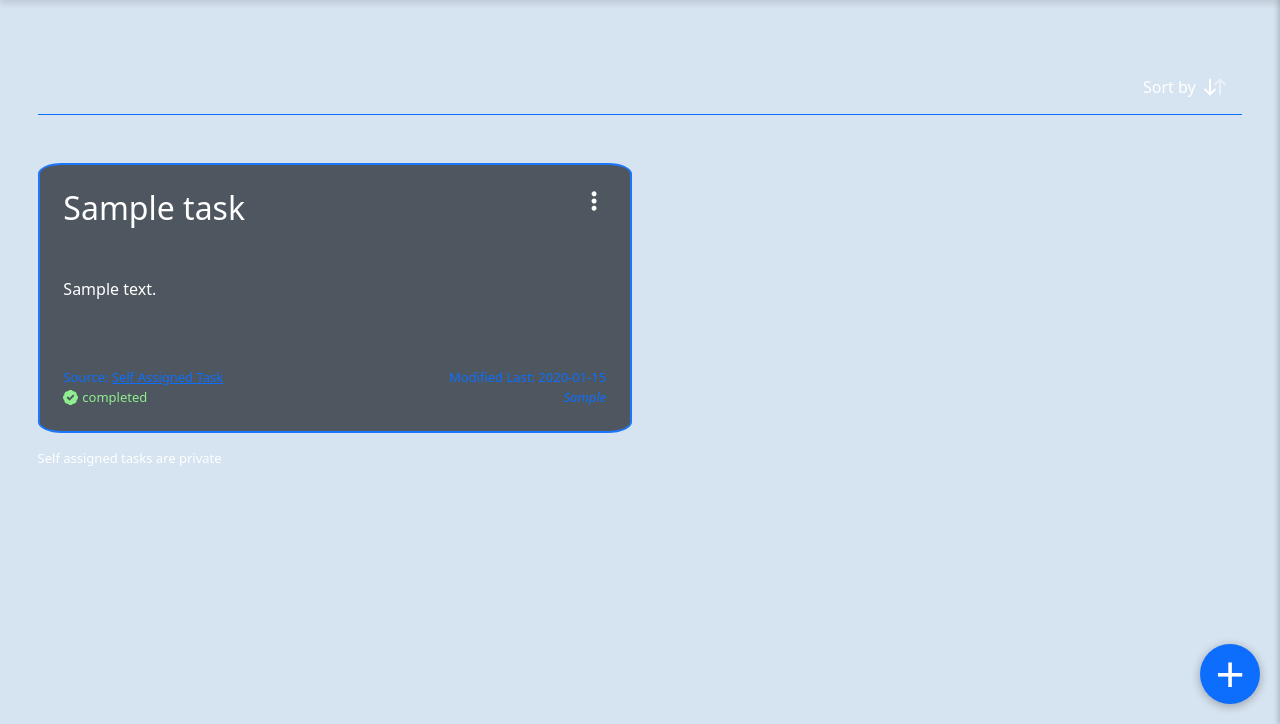
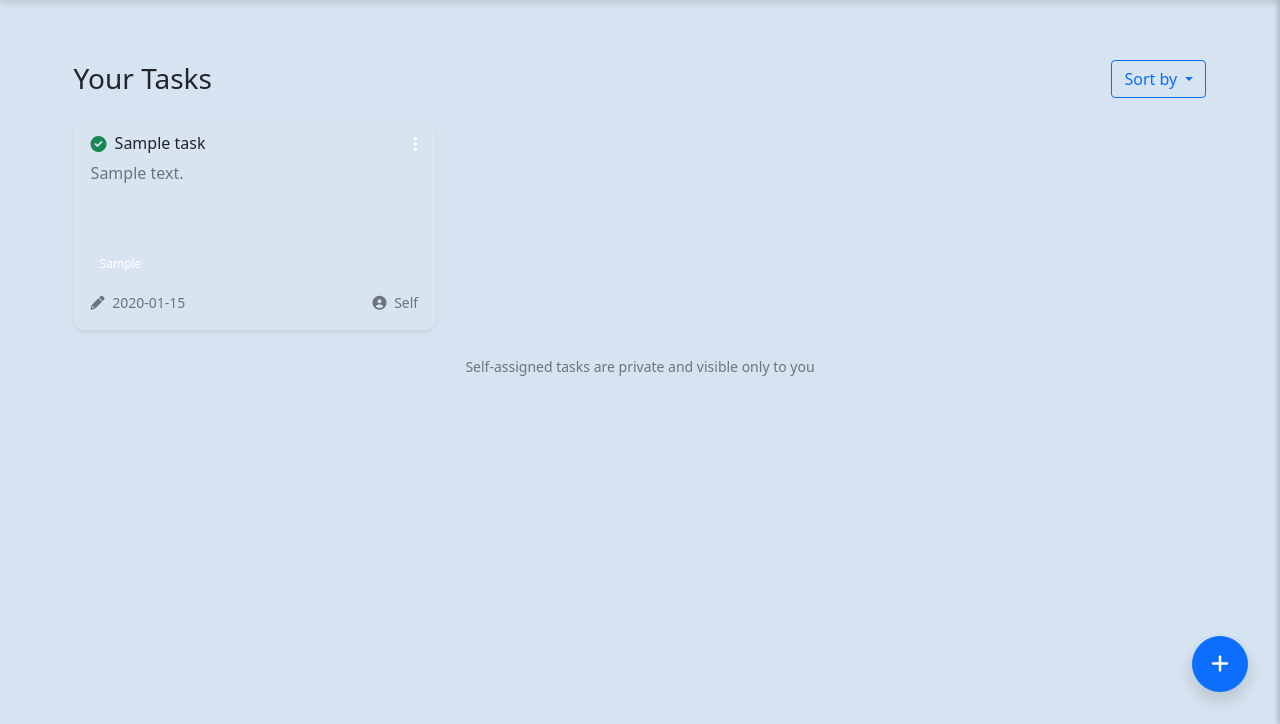
Before and after one commit to Sam-3l/TaskFlow, a Flask app: page /dashboard/tasks in a window 1280 px wide. Shown: the part 76-800 px from the top of the page. Run offline with Flask 3, Linux system fonts and the light colour scheme; a user stored in the database is signed in; tables that the repository leaves empty hold one stand-in row (values such as "Sample post"); grey boxes marked "Sample" are stand-in pictures.

Commit message:
designed tasks page

```diff
--- a/app/main/routes.py
+++ b/app/main/routes.py
@@ -26,6 +26,28 @@ def add_ordinal_suffix(day):
 
 main = Blueprint("main", __name__)
 
+# Custom template filters
+@main.app_template_filter('deadline_category')
+def deadline_category_filter(days):
+    if days is None:
+        return 'secondary'
+    if days <= 3:
+        return 'danger'
+    elif days <= 6:
+        return 'warning'
+    return 'safe'
+
+@main.app_template_filter('deadline_display')
+def deadline_display_filter(days):
+    if days is None:
+        return 'No deadline'
+    if days == 0:
+        return 'Today!'
+    elif days < 0:
+        return f'{-days}d overdue'
+    return f'{days}d left'
+
+
 @main.route("/")
 def home():
     return render_template("index.html")
@@ -42,23 +64,22 @@ def dashboard():
     }
     return render_template("dashboard.html", user=current_user, active_page="home", stats=stats)
 
-@main.app_template_filter("days_diff")
-def date_diff(date1 : datetime, date2 : datetime) -> timedelta.days:
-    if not date2:
-        return 0
-    diff = date2 - date1
-    return diff.days
-
-@main.app_template_filter("absolute")
-def absolute(num):
-    return abs(num)
-
-@main.route("/dashboard/tasks")
+@main.route('/dashboard/tasks')
 @login_required
 def tasks():
+    # Fetch tasks assigned to the current user
     tasks = Task.query.filter_by(assigned_to_user_id=current_user.id).all()
-    todays_date = datetime.now().date()
-    return render_template("tasks.html", user=current_user, tasks=tasks, today=todays_date, active_page="tasks")
+    today = datetime.today().date()
+
+    # Calculate deadline_from_now for each task
+    for task in tasks:
+        if task.deadline:
+            deadline_from_now = (task.deadline - today).days
+        else:
+            deadline_from_now = None
+        task.deadline_from_now = deadline_from_now
+
+    return render_template("tasks.html", user=current_user, tasks=tasks, active_page="tasks", today=today)
 
 @main.route("/dashboard/projects")
 @login_required
--- a/app/templates/parents/auth_base.html
+++ b/app/templates/parents/auth_base.html
@@ -8,6 +8,7 @@
     <link rel="stylesheet" href="https://cdnjs.cloudflare.com/ajax/libs/animate.css/4.1.1/animate.min.css">
     <link rel="stylesheet" href="{{ url_for('static', filename='styles.css') }}">
     <link rel="stylesheet" href="https://cdnjs.cloudflare.com/ajax/libs/aos/2.3.4/aos.css">
+    <link rel="stylesheet" href="https://cdnjs.cloudflare.com/ajax/libs/font-awesome/6.0.0/css/all.min.css">
     <title>{% block title %}{% endblock %}</title>
 </head>
 <body class="auth_body">
--- a/app/templates/parents/base.html
+++ b/app/templates/parents/base.html
@@ -6,6 +6,7 @@
     <link rel="icon" href="{{ url_for('static', filename='images/logo.png') }}">
     <link href="https://cdn.jsdelivr.net/npm/bootstrap@5.0.2/dist/css/bootstrap.min.css" rel="stylesheet" integrity="sha384-EVSTQN3/azprG1Anm3QDgpJLIm9Nao0Yz1ztcQTwFspd3yD65VohhpuuCOmLASjC" crossorigin="anonymous">
     <link rel="stylesheet" href=" {{ url_for('static', filename='styles.css') }} ">
+    <link rel="stylesheet" href="https://cdnjs.cloudflare.com/ajax/libs/font-awesome/6.0.0/css/all.min.css">
     <title>{% block title %}{% endblock %}</title>
 </head>
 <body>
--- a/app/templates/parents/form_base.html
+++ b/app/templates/parents/form_base.html
@@ -6,6 +6,7 @@
     <link rel="icon" href="{{ url_for('static', filename='images/logo.png') }}">
     <link href="https://cdn.jsdelivr.net/npm/bootstrap@5.0.2/dist/css/bootstrap.min.css" rel="stylesheet" integrity="sha384-EVSTQN3/azprG1Anm3QDgpJLIm9Nao0Yz1ztcQTwFspd3yD65VohhpuuCOmLASjC" crossorigin="anonymous">
     <link rel="stylesheet" href=" {{ url_for('static', filename='styles.css') }} ">
+    <link rel="stylesheet" href="https://cdnjs.cloudflare.com/ajax/libs/font-awesome/6.0.0/css/all.min.css">
     <title>{% block title %}{% endblock %}</title>
 </head>
 <body>
--- a/app/templates/tasks.html
+++ b/app/templates/tasks.html
@@ -2,94 +2,169 @@
 {% block title %}{{ user["fname"] }} | Tasks{% endblock %}
 
 {% block content %}
+<div class="container-fluid px-lg-5 px-3">
+    <div class="d-flex justify-content-between align-items-center mb-4">
+        <h1 class="h3 text-dark mb-0">Your Tasks</h1>
+        <div class="dropdown">
+            <button class="btn btn-outline-primary dropdown-toggle" type="button" id="sortDropdown" data-bs-toggle="dropdown">
+                Sort by
+            </button>
+            <ul class="dropdown-menu dropdown-menu-end">
+                <li><a class="dropdown-item" href="#">Priority</a></li>
+                <li><a class="dropdown-item" href="#">Deadline</a></li>
+                <li><a class="dropdown-item" href="#">Status</a></li>
+            </ul>
+        </div>
+    </div>
 
-<span class="sort"> Sort by&nbsp;
-    <svg width="30" height="30" viewBox="0 0 24 24" fill="none" xmlns="http://www.w3.org/2000/svg">
-        <path opacity="0.5" d="M16 18L16 6M16 6L20 10.125M16 6L12 10.125" stroke="#fff" stroke-width="1.5" stroke-linecap="round" stroke-linejoin="round"/>
-        <path d="M8 6L8 18M8 18L12 13.875M8 18L4 13.875" stroke="#fff" stroke-width="1.5" stroke-linecap="round" stroke-linejoin="round"/>
-    </svg>
-</span>
-<br><br>
-
-<div class="container-fluid tasks">
-    <div class="row g-3">
-
+    <div class="row g-4">
         {% if tasks %}
             {% for task in tasks %}
-                <div class="col-md-6">
-                    <div class="task">
-                        <div class="options">
-                            <svg fill="#fff" width="20" height="20" viewBox="0 0 32 32" version="1.1" xmlns="http://www.w3.org/2000/svg">
-                                <path d="M12.15 28.012v-0.85c0.019-0.069 0.050-0.131 0.063-0.2 0.275-1.788 1.762-3.2 3.506-3.319 1.95-0.137 3.6 0.975 4.137 2.787 0.069 0.238 0.119 0.488 0.181 0.731v0.85c-0.019 0.056-0.050 0.106-0.056 0.169-0.269 1.65-1.456 2.906-3.081 3.262-0.125 0.025-0.25 0.063-0.375 0.094h-0.85c-0.056-0.019-0.113-0.050-0.169-0.056-1.625-0.262-2.862-1.419-3.237-3.025-0.037-0.156-0.081-0.3-0.119-0.444zM20.038 3.988l-0 0.85c-0.019 0.069-0.050 0.131-0.056 0.2-0.281 1.8-1.775 3.206-3.538 3.319-1.944 0.125-3.588-1-4.119-2.819-0.069-0.231-0.119-0.469-0.175-0.7v-0.85c0.019-0.056 0.050-0.106 0.063-0.162 0.3-1.625 1.244-2.688 2.819-3.194 0.206-0.069 0.425-0.106 0.637-0.162h0.85c0.056 0.019 0.113 0.050 0.169 0.056 1.631 0.269 2.863 1.419 3.238 3.025 0.038 0.15 0.075 0.294 0.113 0.437zM20.037 15.575v0.85c-0.019 0.069-0.050 0.131-0.063 0.2-0.281 1.794-1.831 3.238-3.581 3.313-1.969 0.087-3.637-1.1-4.106-2.931-0.050-0.194-0.094-0.387-0.137-0.581v-0.85c0.019-0.069 0.050-0.131 0.063-0.2 0.275-1.794 1.831-3.238 3.581-3.319 1.969-0.094 3.637 1.1 4.106 2.931 0.050 0.2 0.094 0.394 0.137 0.588z"></path>
-                            </svg>
+                <div class="col-12 col-md-6 col-xl-4">
+                    <div class="card task-card shadow-sm h-100">
+                        <div class="card-header d-flex justify-content-between align-items-center bg-transparent border-0 pb-0">
+                            <div class="d-flex align-items-center">
+                                {% if task["status"] == 'completed' %}
+                                    <i class="fas fa-check-circle text-success me-2"></i>
+                                {% else %}
+                                    <i class="fas fa-circle-notch text-primary me-2"></i>
+                                {% endif %}
+                                <h3 class="h6 mb-0">
+                                    <a href="/dashboard/tasks/{{ task['id'] }}" class="text-decoration-none text-dark stretched-link">
+                                        {{ task["title"]|truncate(45, True) }}
+                                    </a>
+                                </h3>
+                            </div>
+                            <button class="btn btn-link text-white p-0">
+                                <i class="fas fa-ellipsis-v"></i>
+                            </button>
                         </div>
-                        <h2 class="tasks-header"><a href="/dashboard/tasks/{{ task['id'] }}">{{ task["title"] }}</a></h2>
-                        <div class="task-description">
-                            <p>{{ task['description'] }}</p>
-                        </div>
-                        <p></p>
-                        <div class="task-attribute">
-                            <span class="task-source">Source:&nbsp;<a href="{% if task['source'] %}#{% else %}/dashboard/tasks/{{ task['id'] }}{% endif %}">{% if task['source'] %}{{ task['source'] }}{% else %}Self Assigned Task{% endif %}</a></span>
-                            <span class="task-date">Modified Last: {{ task["modified_last"] }}</span>
-                            {% if task["status"] == 'completed' %}
-                                <span class="task-deadline" style="color: lightgreen;">
-                                    <svg width="15" height="15" viewBox="0 0 16 16" fill="none" xmlns="http://www.w3.org/2000/svg" class="me-1">
-                                        <path fill-rule="evenodd" clip-rule="evenodd" d="M14.6563 5.24291C15.4743 5.88358 16 6.8804 16 8C16 9.11964 15.4743 10.1165 14.6562 10.7572C14.7816 11.7886 14.4485 12.8652 13.6568 13.6569C12.8651 14.4486 11.7885 14.7817 10.7571 14.6563C10.1164 15.4743 9.1196 16 8 16C6.88038 16 5.88354 15.4743 5.24288 14.6562C4.21141 14.7817 3.13481 14.4485 2.34312 13.6568C1.55143 12.8652 1.2183 11.7886 1.34372 10.7571C0.525698 10.1164 0 9.1196 0 8C0 6.88038 0.525715 5.88354 1.34376 5.24288C1.21834 4.21141 1.55147 3.13481 2.34316 2.34312C3.13485 1.55143 4.21145 1.2183 5.24291 1.34372C5.88358 0.525698 6.8804 0 8 0C9.11964 0 10.1165 0.525732 10.7572 1.3438C11.7886 1.21838 12.8652 1.55152 13.6569 2.3432C14.4486 3.13488 14.7817 4.21146 14.6563 5.24291ZM12.2071 6.20711L10.7929 4.79289L7 8.58579L5.20711 6.79289L3.79289 8.20711L7 11.4142L12.2071 6.20711Z" fill="lightgreen"/>
-                                    </svg>
-                                    completed
+
+                        <div class="card-body pt-1">
+                            <div class="task-description scrollable-content mb-3">
+                                <p class="text-muted mb-0">{{ task['description']|truncate(200, True) }}</p>
+                            </div>
+
+                            <div class="d-flex flex-wrap gap-2 mb-3">
+                                <span class="badge priority-{{ task['priority'] }}">
+                                    {{ task['priority']|replace('-', ' ')|title }}
                                 </span>
-                            {% else %}
-                                {% with deadline_from_now = today|days_diff(task['deadline']) %}
-                                    <span class="task-deadline" style="{% if deadline_from_now <= 3 %}color: lightcoral;{% elif deadline_from_now <= 6 %}color: yellow;{% else %}color: lightgreen;{% endif %}">{% if task['deadline'] %}{% if deadline_from_now == 0 %}DEADLINE IS TODAY!!!{% else %}{{ deadline_from_now|absolute() }} day{% if deadline_from_now|absolute() != 1 %}s{% endif %} {% if deadline_from_now < 0 %}beyond the{% else %}to{% endif %} deadline {% endif %} &nbsp;<strong style="color:white">|</strong>&nbsp;{% endif %}
-                                    <span style="color:#0d6efd;">{{ task["status"] }}</span></span>
-                                {% endwith %}
-                            {% endif %}
-                            <div class="task-rank"><em>{{ task['priority'] }}</em></div>
+                                {% if task["status"] != 'completed' %}
+                                    <span class="badge deadline-{{ task['deadline_from_now']|deadline_category }}">
+                                        <i class="fas fa-clock me-1"></i>
+                                        {% if task['deadline'] %}
+                                            {{ task['deadline_from_now']|deadline_display }}
+                                        {% endif %}
+                                    </span>
+                                {% endif %}
+                            </div>
+
+                            <div class="d-flex justify-content-between text-muted small">
+                                <span>
+                                    <i class="fas fa-pencil-alt me-1"></i>
+                                    {{ task["modified_last"] }}
+                                </span>
+                                <span>
+                                    {% if task['source'] %}
+                                        <i class="fas fa-external-link-alt me-1"></i>
+                                        {{ task['source']|truncate(20, True) }}
+                                    {% else %}
+                                        <i class="fas fa-user-circle me-1"></i>
+                                        Self
+                                    {% endif %}
+                                </span>
+                            </div>
                         </div>
                     </div>
                 </div>
-
             {% endfor %}
-
-            <span style="font-size: small;">Self assigned tasks are private</span>
-
         {% else %}
-            <div class="no-tasks-container">
-                <svg viewBox="0 0 128 128" xmlns="http://www.w3.org/2000/svg" aria-hidden="true" role="img" class="no-tasks-icon">
-                    <radialGradient id="IconifyId17ecdb2904d178eab7645" cx="27.506" cy="32.244" r="59.836" gradientTransform="matrix(1 .0055 -.00387 .704 .125 9.394)" gradientUnits="userSpaceOnUse"><stop offset=".334" stop-color="#fff7cf"></stop><stop offset="1" stop-color="#ffdfa7"></stop></radialGradient>
-                    <path d="M116.62 124.26H11.32c-4.15 0-7.52-3.37-7.52-7.52V11.44c0-4.15 3.37-7.52 7.52-7.52h105.3c4.15 0 7.52 3.37 7.52 7.52v105.3c.01 4.15-3.36 7.52-7.52 7.52z" fill="url(#IconifyId17ecdb2904d178eab7645)"></path>
-                    <path d="M124.15 82.73v34.01c0 4.15-3.37 7.52-7.52 7.52H11.32c-4.15 0-7.52-3.37-7.52-7.52V79.98l120.35 2.75z" fill="#f8ab59"></path>
-                    <path d="M124.15 106.09v10.65c0 4.15-3.37 7.52-7.52 7.52H78.46s-10.16-3.56-12.91-3.97s-15.16-2.44-15.67-4.38s16.99-3.87 20.35-4.17c3.36-.31 25.03-2.65 26.66-3.05c1.63-.41 6-1.83 10.99-2.14c4.99-.3 16.27-.46 16.27-.46z" fill="#f08846"></path>
-                    <path d="M92.82 124.26h23.8c4.15 0 7.52-3.37 7.52-7.52v-2.35s-19.24-1.78-24.63-2.11c-5.39-.33-18.39-.47-17.47 4.57c.66 3.6 10.78 7.41 10.78 7.41z" fill="#c76933"></path>
-                    <path fill="#ef8848" d="M87.14 83.53l37 .68l.01-3.28l-37.59-.38z"></path>
-                    <path d="M3.79 89.72s12.7.27 15.59.66c2.89.39 7.42.78 9.83.68s16.87-1.45 22.36-1.84s10.22.77 11.57.87c1.35.1 4.63 1.16 3.76 1.73s-6.26 2.31-9.54 2.41s-9.25 1.16-13.49 1.45s-16.68.82-22.76 1.01s-17.31-.33-17.31-.33l-.01-6.64z" fill="#ef8848"></path>
-                    <path d="M16.98 105.12c-.52.93 4.14 2.12 11.57 2.31c7.42.19 13.78-1.25 14.07-2.7c.29-1.45-9.27-2.58-13.22-2.58c-4.28 0-11.46 1.24-12.42 2.97z" fill="#ef8848"></path>
-                    <path d="M124.14 87.98s-2.78.37-5 1.24s-6.75 1.83-6.65 2.41s4.24 1.54 6.26 2.12s5.4.61 5.4.61l-.01-6.38z" fill="#ef8848"></path>
-                    <path d="M3.8 76.14l.01 7.21s12.11.96 19.92 1.15s27.37-.58 27.37-.58s-6.94-8.87-7.33-9.06s-12.61-10.28-14.06-10.28c-1.45 0-2.81 1.41-4.45 1.89c-1.64.48-8 3.08-10.79 4.43c-2.8 1.35-4.53 3.08-6.46 3.76c-1.93.68-4.21 1.48-4.21 1.48z" fill="#ef8848"></path>
-                    <path d="M31.82 71.77c2.81 3.65 6.07 4.53 8 6.36c1.93 1.83 8.39 5.98 8.39 5.98l45.68-.29s-4.63-6.17-9.35-7.13s-8-.29-8-.29s-7.13-.77-12.14-1.93c-5.01-1.16-9.06-2.31-13.01-2.8s-10.6-2.31-13.4-3.57c-2.8-1.25-8-3.47-8-3.47s.19 1.35.58 2.51c.38 1.16-.68 2.13 1.25 4.63z" fill="#c76831"></path>
-                    <path d="M15.64 31.6c-.2 8.25 5.82 12.47 12.44 12.78c5.13.24 12.02-3.56 12.17-11.77c.15-8.25-4.96-12.53-11.97-12.98c-5.95-.38-12.45 4.33-12.64 11.97z" fill="#ffca29"></path>
-                    <path d="M72.9 56.1c-3.47.18-7.3 2.95-7.59 9.22c-.16 3.55.83 8.97.9 10.03c.16 2.53.16 10.24 1.64 13.99c1.58 4.02 3.42 5.92 5.06 6.79c1.64.87 11.87 5.98 11.87 5.98s.58 9.74.68 11.67c.1 1.93 2.99 4.15 8.1 3.67c5.11-.48 7.43-13.02 7.43-13.6c0-.58.39-16.3.39-16.3s7.04 2.12 10.42-1.54c3.38-3.67 8.3-26.34 7.24-29.33s-3.67-4.82-6.37-4.63c-2.7.19-5.11 1.64-5.79 5.98s.39 11.29.39 13.12s-.48 5.79-2.32 6.37c-1.83.58-3.47-.29-3.47-.29s1.68-32.12.81-35.49c-.87-3.38-4.38-6.57-9.3-6.09s-9.39 3.82-10.06 11.73s.51 11.13.61 15.76s.77 26.82.77 26.82s-4.92 2.6-5.79-1.93c-.87-4.53 2.22-23.54 1.25-26.53s-3.11-5.59-6.87-5.4z" fill="#8bc12d"></path>
-                    <path d="M74.97 59.51c-.21.16.05 13.28.24 17.72c.19 4.44.39 11.58 4.05 14.76c2.81 2.44 5.06 1.88 5.06 1.88l-.06-5.55s-1.72 0-3.16-1.35c-1.9-1.77-1.74-7.52-1.35-11c.39-3.47.77-10.13.39-13.22c-.39-3.08-2.48-5.35-5.17-3.24z" fill="#418c1d"></path>
-                    <path d="M79.75 98.86c-.2 0-.39-.07-.55-.22c-.2-.19-4.98-4.72-6.52-7.53c-2.32-4.23-2.32-10.06-2.32-12.25c0-1.06-.13-2.43-.28-4.01c-.14-1.54-.3-3.28-.4-5.21c-.2-4.04.47-6.43 1.06-8.08c.15-.42.6-1.33 1.02-1.22c.43.12.44 1.1.34 1.53c-.28 1.22-.92 3.68-.74 7.46c.09 1.9.18 3.86.32 5.38c.15 1.62.28 3.03.28 4.16c0 2.08.36 7.61 2.48 11.48c1.41 2.58 6.18 6.92 6.23 6.97c.32.3-.04.98-.34 1.3c-.16.16-.37.24-.58.24z" fill="#5f9a22"></path>
-                    <path d="M102.03 82.17c-.41 0-.76-.32-.8-.74a.81.81 0 0 1 .74-.86c.05 0 4.21.14 6.29-1.68c1.54-1.34 2.12-5.66 2.06-8.71c-.02-.93-.04-1.83-.02-2.63c.09-3.6-.04-9.13-.05-9.2c-.02-.44-.37-2.46.49-2.53c.45-.03.77.63.92 1.36c.41 1.96.32 6.76.23 10.41c-.02.78 0 1.65.02 2.55c.08 3.55-.3 8.37-2.4 10.2c-2.49 2.18-7.21 1.8-7.43 1.82c-.01.01-.03.01-.05.01z" fill="#5f9a22"></path>
-                    <path d="M89.59 116.43c-.53 0-.52-.71-1-.95c-.71-.35-.89-17.46-1.08-25.01c-.12-4.7-.37-11.89-.6-17.89c-.14-3.68-.37-7.07-.45-9.35c-.03-.94-.15-2.26-.18-3.21c-.19-5.21-.19-9.73.4-13.16c.69-4.06 1.27-5.09 1.95-6.32c.76-1.38 1.85-2.16 2.34-1.91c.49.25-.12 1.29-.43 2.4c-.31 1.11-.84 2.23-1.48 5.98c-.55 3.23-.77 8.46-.59 13.33c.04.95.07 1.91.1 2.86c.07 2.28.41 5.47.55 9.14c.23 6 .43 13.28.55 18c.19 7.52.91 24.85.92 25.03c.03.55-.4 1.02-.95 1.05c-.02.01-.04.01-.05.01z" fill="#5f9a22"></path>
-                    <path d="M94.51 115.37c-.54 0-1.38-.8-1.39-1.35c0-.28-.09-27.19-.09-31.97c0-3.15-.38-9.85-.52-16.05c-.07-3.21-.11-8.03-.18-9.92c-.31-7.46.31-11.28.62-13.87c.07-.55.43-3.76 1.35-3.51c.78.22.63 1.29.57 3.14c-.06 1.73-.4 10.39-.3 15.79c.03 1.89.1 4.81.17 8.01c.14 6.21.31 13.24.31 16.42c0 4.76.48 32.03.48 32.3c.01.55-.43 1.01-.98 1.02c-.03-.01-.04-.01-.04-.01z" fill="#5f9a22"></path>
-                    <path d="M84.55 97.25l.23 5.52s-4.32-.29-7.69-2.18c-4.38-2.47-6.85-6.11-7.71-8.07c-.23-.52 5.55 2.4 8.63 3.51c3.09 1.1 6.54 1.22 6.54 1.22z" fill="#418c1d"></path>
-                    <path d="M85.43 113.22c0 .88-.03 3.9.62 4.94c.9 1.44 1.89 1.48 4.03 1.79c2.05.29 7.14.19 9.03-.31c1.31-.36 2.65-1.85 2.9-3.82c.25-1.97.09-13 .17-16.64c.07-3.64.03-7.91.03-7.91s5.87-.07 10.49-3.64s6.4-10.63 6.92-14.72s.57-15.13-1.04-17.21c-1.15-1.48-3.33-.86-3.28 1.08c.03 1.04.3 12.72-.67 17.62c-.97 4.91-1.78 7.58-4.83 9.52c-3.05 1.93-7.51 1.64-7.51 1.64s.3-19.19.82-26.18s1.04-15.24-1.26-19.19c-2.27-3.88-4.71-3.34-4.6-1.6c.03.45.94 2.22 1.26 6.35c.3 3.93.74 12.2.51 18.67c-.22 6.47-.97 17.92-1.12 28.56c-.15 10.63 1.94 19.61-2.39 21.5c-3.33 1.42-10.08-.45-10.08-.45z" fill="#378016"></path>
-                </svg>
-                <h2 class="no-tasks-message">Oops! You don't have any tasks.</h2>
+            <div class="col-12">
+                <div class="text-center py-5 my-5">
+                    <div class="empty-state-icon mb-4">
+                        <i class="fas fa-tasks fa-4x text-muted"></i>
+                    </div>
+                    <h2 class="h4 text-white mb-3">No Tasks Found</h2>
+                    <p class="text-muted mb-4">Start organizing your work by creating your first task</p>
+                    <a href="/dashboard/tasks/new" class="btn btn-primary">
+                        <i class="fas fa-plus me-2"></i>Create Task
+                    </a>
+                </div>
             </div>
         {% endif %}
+    </div>
 
-    </div>
+    {% if tasks %}
+        <div class="text-center mt-4">
+            <small class="text-muted">Self-assigned tasks are private and visible only to you</small>
+        </div>
+    {% endif %}
 </div>
 
-<div class="fab-container">
-    <a href="/dashboard/tasks/new" style="text-decoration:none;">
-        <button class="fab">
-            <span class="fab-icon">+</span>
-        </button>
-    </a>
-</div>
+<a href="/dashboard/tasks/new" class="btn btn-primary btn-lg floating-action-button shadow">
+    <i class="fas fa-plus"></i>
+</a>
 
+<style>
+    .task-card {
+        background: rgba(255, 255, 255, 0.05);
+        border: 1px solid rgba(255, 255, 255, 0.1);
+        transition: transform 0.2s, box-shadow 0.2s;
+    }
+
+    .task-card:hover {
+        transform: translateY(-3px);
+        box-shadow: 0 0.5rem 1rem rgba(0, 0, 0, 0.15);
+    }
+
+    .scrollable-content {
+        max-height: 120px;
+        overflow-y: auto;
+        scrollbar-width: thin;
+        scrollbar-color: rgba(255,255,255,0.3) transparent;
+    }
+
+    .badge {
+        padding: 0.5em 0.75em;
+        font-weight: 500;
+    }
+
+    .priority-critical { background-color: #dc3545; }
+    .priority-high-priority { background-color: #fd7e14; }
+    .priority-medium-priority { background-color: #ffc107; color: #000; }
+    .priority-low-priority { background-color: #0dcaf0; }
+    .priority-optional { background-color: #6c757d; }
+
+    .deadline-danger { background-color: #dc3545; }
+    .deadline-warning { background-color: #ffc107; color: #000; }
+    .deadline-safe { background-color: #198754; }
+    .deadline-secondary {
+        background-color: #6c757d; /* Bootstrap's secondary color */
+        color: white; /* Ensure text is readable */
+    }
+    .deadline-secondary:hover {
+        background-color: #5a6268; /* Slightly darker shade for hover */
+    }
+
+    .floating-action-button {
+        position: fixed;
+        bottom: 2rem;
+        right: 2rem;
+        width: 56px;
+        height: 56px;
+        border-radius: 50%;
+        display: flex;
+        align-items: center;
+        justify-content: center;
+        z-index: 1000;
+    }
+
+    @media (max-width: 768px) {
+        .scrollable-content { max-height: 100px; }
+        .floating-action-button {
+            bottom: 1rem;
+            right: 1rem;
+        }
+    }
+</style>
 {% endblock %}
```
